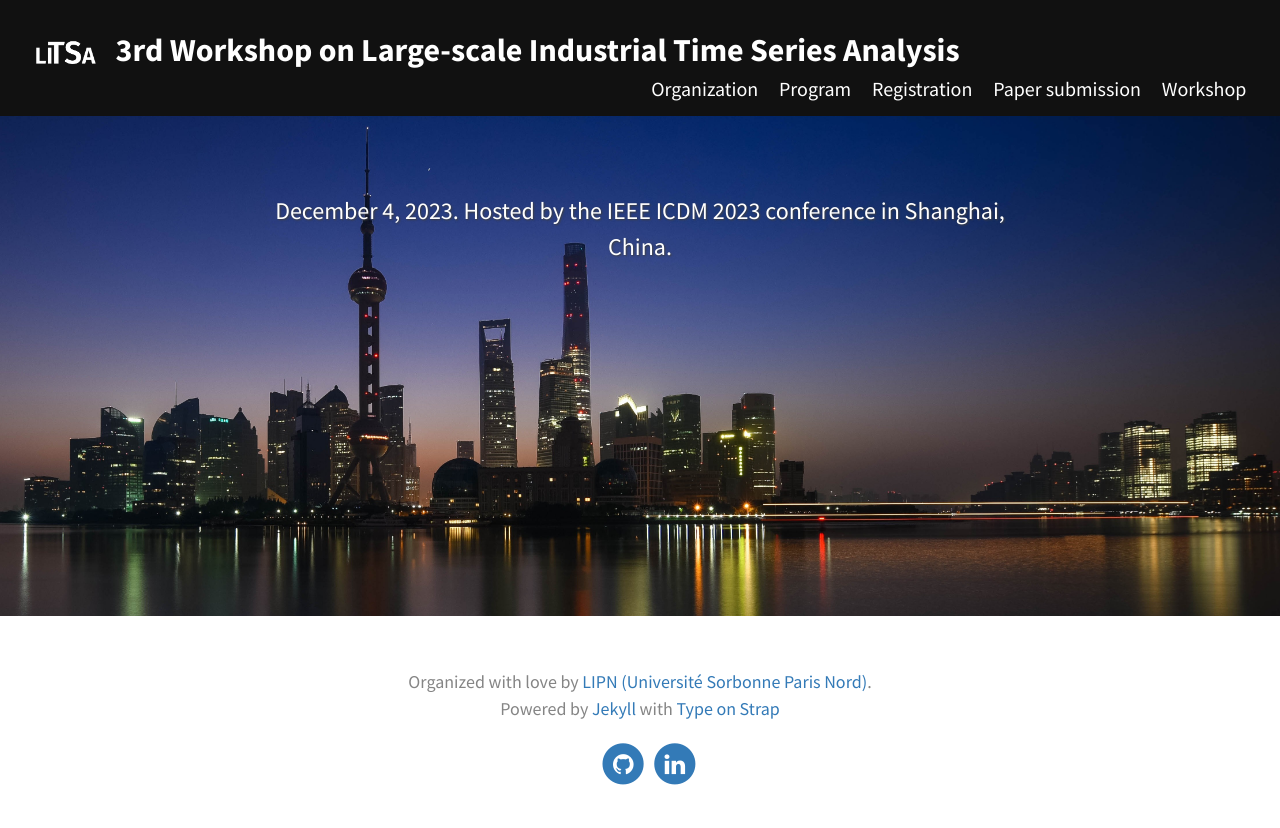
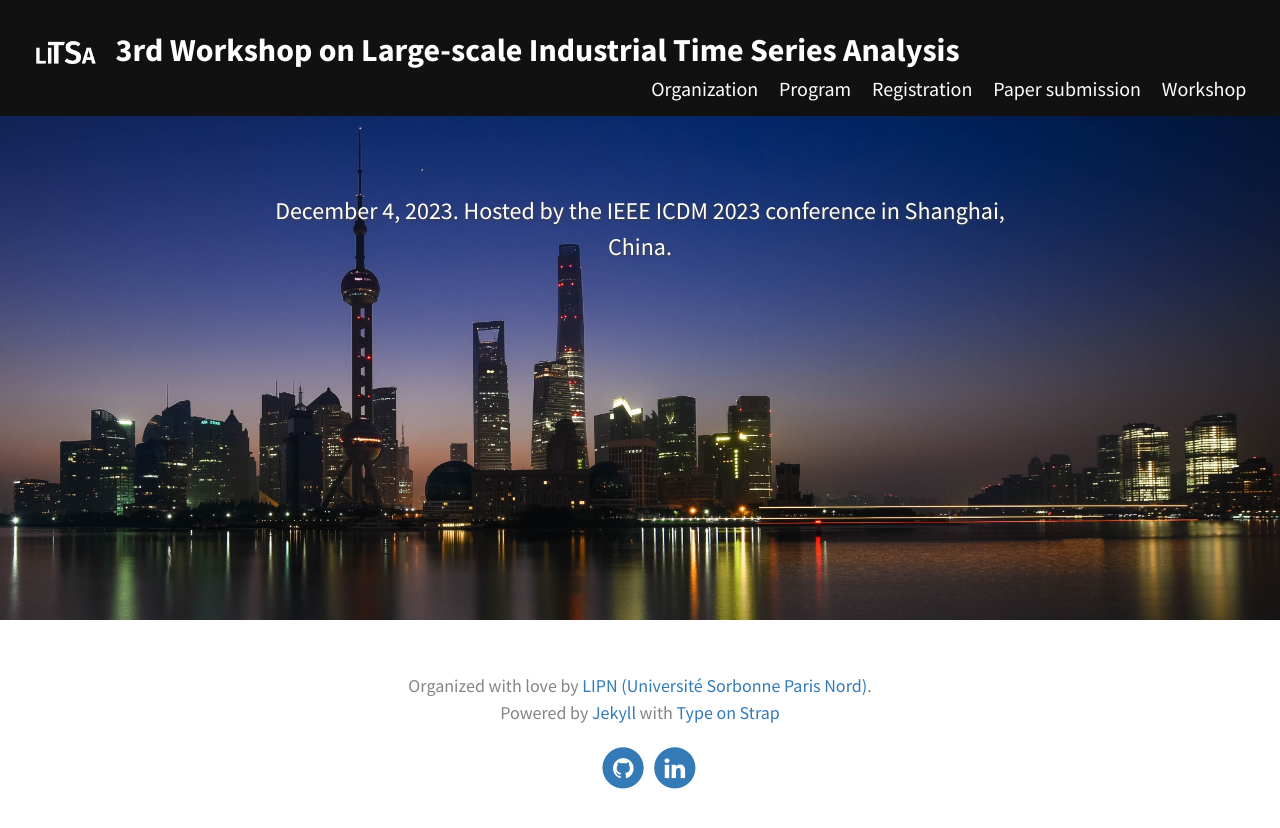
Before and after one commit to lipn/LITSA2023, a Jekyll site: the page built from index.html, in a window 1280 px wide. Shown: the top 828 px of the page. Built offline with Jekyll 4.4.1, drawn with Linux system fonts in a browser that asks for light colours; the list of posts is cut into pages by our own code.

Commit message:
updating

```diff
--- a/_layouts/home.html
+++ b/_layouts/home.html
@@ -5,7 +5,7 @@ layout: default
 <div class="home">
   {% if site.theme_settings.header_text %}
   <div id="main" class="call-out"
-  style="background-image: url('{{ site.baseurl }}/{{ site.theme_settings.header_text_feature_image }}'); height:500px;" >
+  style="background-image: url('{{ site.baseurl }}/{{ site.theme_settings.header_text_feature_image }}'); height:56vh;" >
     {{ site.theme_settings.header_text }}
   </div>
   {% endif %}
```
Also changed, not shown: 1 other file.
